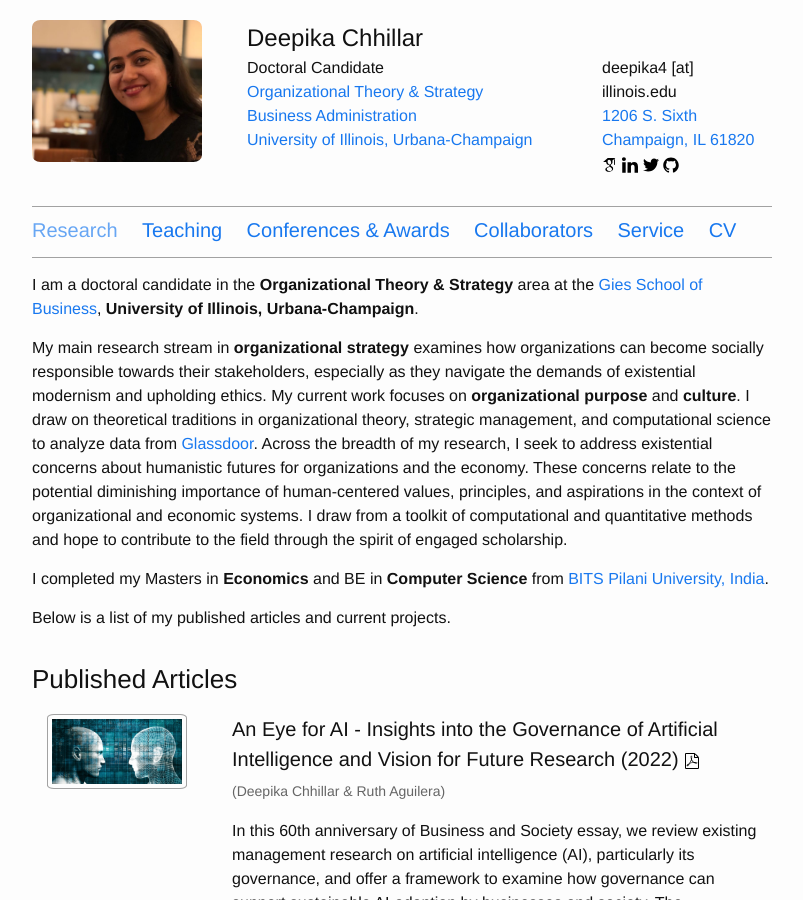
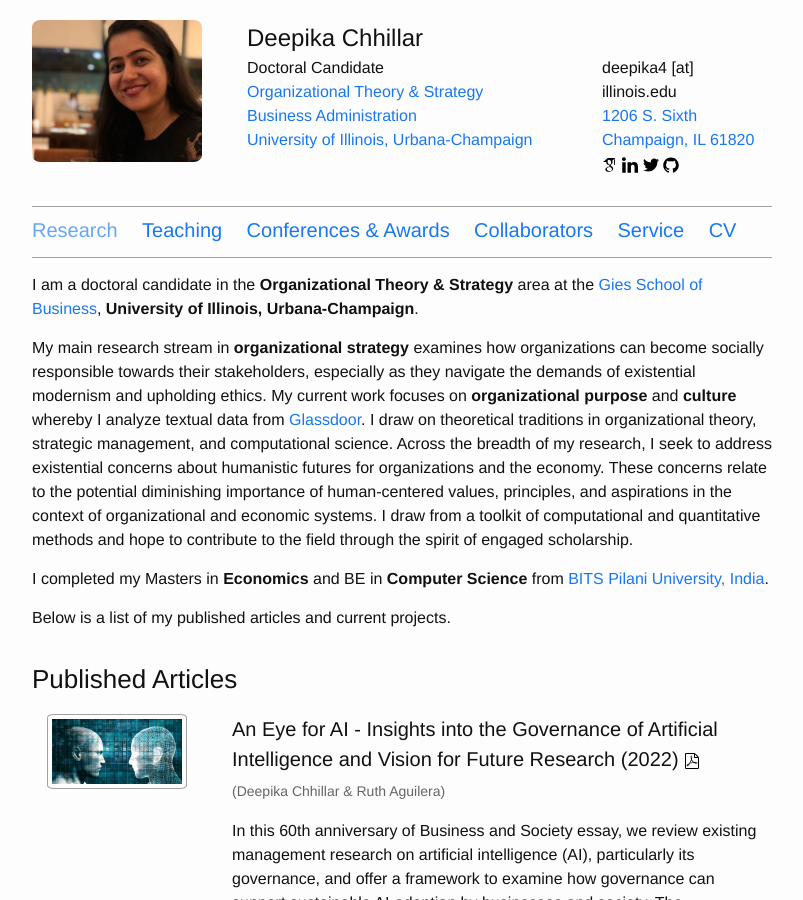
Before and after one commit to deepikachhillar/deepikachhillar.github.io, a Jekyll site: the page built from index.md, in a window 1280 px wide and 900 px high. Shown: the whole window, without its empty margins (238-1041 px from the left). Built offline with Jekyll 4.4.1, drawn with Linux system fonts in a browser that asks for light colours.

Commit message:
Update index.md

```diff
--- a/index.md
+++ b/index.md
@@ -7,7 +7,7 @@ group: research
 
 I am a doctoral candidate in the **Organizational Theory & Strategy** area at the [Gies School of Business](https://giesbusiness.illinois.edu/){:target="_blank"}, **University of Illinois, Urbana-Champaign**.
 
-My main research stream in **organizational strategy** examines how organizations can become socially responsible towards their stakeholders, especially as they navigate the demands of existential modernism and upholding ethics. My current work focuses on **organizational purpose** and **culture**. I draw on theoretical traditions in organizational theory, strategic management, and computational science to analyze data from [Glassdoor](https://www.glassdoor.com/member/home/index.htm){:target="_blank}. Across the breadth of my research, I seek to address existential concerns about humanistic futures for organizations and the economy. These concerns relate to the potential diminishing importance of human-centered values, principles, and aspirations in the context of organizational and economic systems. I draw from a toolkit of computational and quantitative methods and hope to contribute to the field through the spirit of engaged scholarship.
+My main research stream in **organizational strategy** examines how organizations can become socially responsible towards their stakeholders, especially as they navigate the demands of existential modernism and upholding ethics. My current work focuses on **organizational purpose** and **culture** whereby I analyze textual data from [Glassdoor](https://www.glassdoor.com/member/home/index.htm){:target="_blank}. I draw on theoretical traditions in organizational theory, strategic management, and computational science. Across the breadth of my research, I seek to address existential concerns about humanistic futures for organizations and the economy. These concerns relate to the potential diminishing importance of human-centered values, principles, and aspirations in the context of organizational and economic systems. I draw from a toolkit of computational and quantitative methods and hope to contribute to the field through the spirit of engaged scholarship.
 
 I completed my Masters in **Economics** and BE in **Computer Science** from [BITS Pilani University, India](https://www.bits-pilani.ac.in/){:target="_blank"}.
 
```
